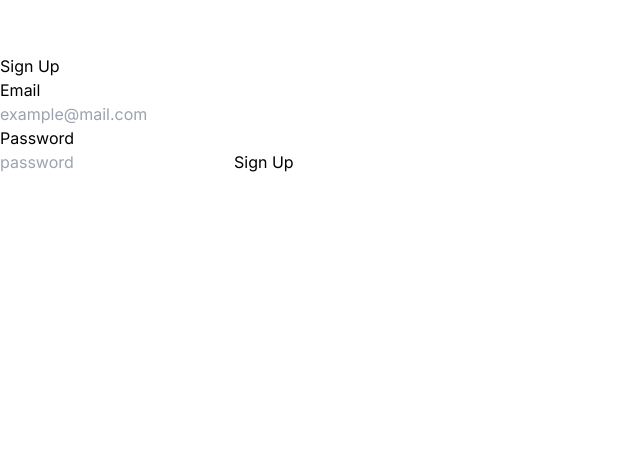
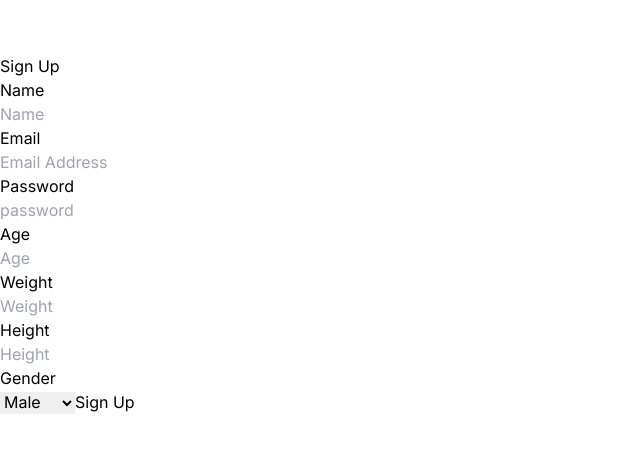
Before and after one commit to Karim-Mammadli/BoilerPlate, a Next.js app: page /signup in a window 1280 px wide. Shown: the part 186-638 px from the top of the page, without its empty margins (0-640 px from the left). Built offline with nearby package versions, Linux system fonts and the light colour scheme.

Commit message:
Signup fields update

```diff
--- a/src/app/signup/page.tsx
+++ b/src/app/signup/page.tsx
@@ -6,6 +6,12 @@ import { useRouter } from 'next/navigation'
 export default function SignUp() {
     const [email, setEmail] = React.useState('')
     const [password, setPassword] = React.useState('')
+    const [name, setName] = React.useState('')
+    const [weight, setWeight] = React.useState('')
+    const [height, setHeight] = React.useState('')
+    const [age, setAge] = React.useState('')
+    const [gender, setGender] = React.useState('')
+
     const router = useRouter()
 
     const handleForm = async (event) => {
@@ -25,13 +31,36 @@ export default function SignUp() {
         <div className="form-wrapper">
             <h1 className="mt-60 mb-30">Sign Up</h1>
             <form onSubmit={handleForm} className="form">
+                <label htmlFor="name">
+                    <p>Name</p>
+                    <input onChange={(e) => setName(e.target.value)} required type="name" name="name" id="name" placeholder="Name" />
+                </label>
                 <label htmlFor="email">
                     <p>Email</p>
-                    <input onChange={(e) => setEmail(e.target.value)} required type="email" name="email" id="email" placeholder="example@mail.com" />
+                    <input onChange={(e) => setEmail(e.target.value)} required type="email" name="email" id="email" placeholder="Email Address" />
                 </label>
                 <label htmlFor="password">
                     <p>Password</p>
                     <input onChange={(e) => setPassword(e.target.value)} required type="password" name="password" id="password" placeholder="password" />
+                </label>
+                <label htmlFor="age">
+                    <p>Age</p>
+                    <input onChange={(e) => setAge(e.target.value)} required type="age" name="age" id="age" placeholder="Age" />
+                </label>
+                <label htmlFor="weight">
+                    <p>Weight</p>
+                    <input onChange={(e) => setWeight(e.target.value)} required type="weight" name="weight" id="weight" placeholder="Weight" />
+                </label>
+                <label htmlFor="height">
+                    <p>Height</p>
+                    <input onChange={(e) => setHeight(e.target.value)} required type="height" name="height" id="height" placeholder="Height" />
+                </label>
+                <label htmlFor="gender">
+                    <p>Gender</p>
+                    <select value={gender} onChange={(e) => setGender(e.target.value)}>
+                        <option value="male">Male</option>
+                        <option value="female">Female</option>
+                    </select>
                 </label>
                 <button type="submit">Sign Up</button>
             </form>
```
